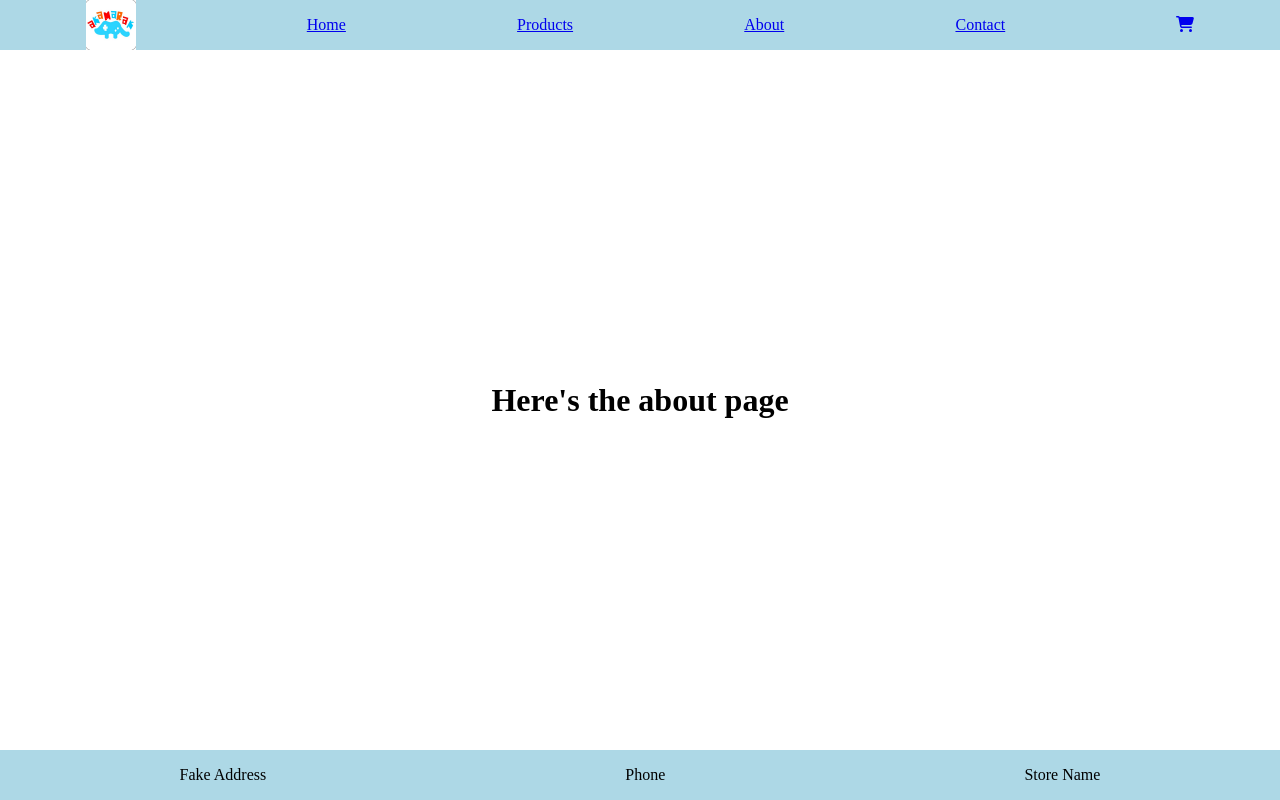
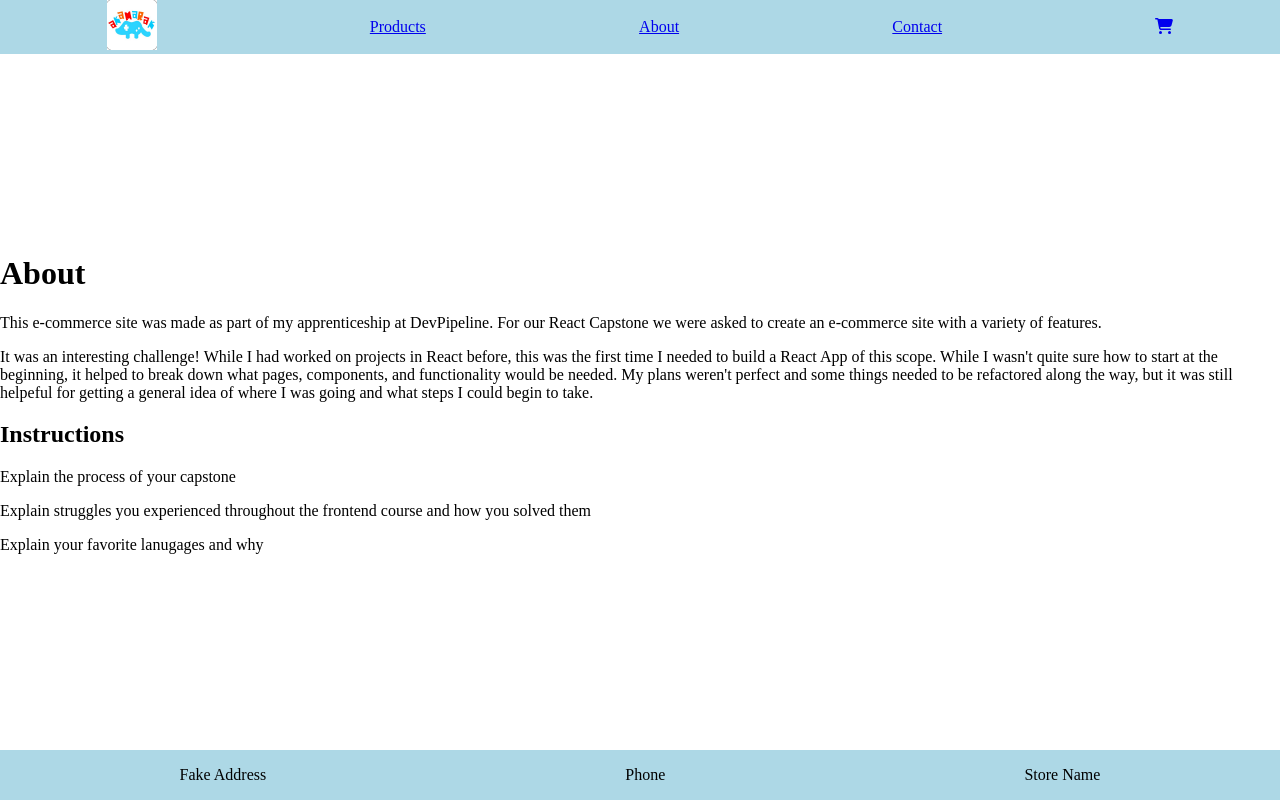
Before and after one commit to Mark-David-Hill/e-commerce, a React (Create React App) app: page /about in a window 1280 px wide. Built offline with nearby package versions, Linux system fonts and the light colour scheme.

Commit message:
Adds basic content to About page, sets up no results message to display on Products page

```diff
--- a/src/components/Navbar.jsx
+++ b/src/components/Navbar.jsx
@@ -6,8 +6,9 @@ import logo from "../assets/logo.png";
 export default function Navbar() {
   return (
     <div className="navbar-container">
-      <img src={logo} alt="Logo" />
-      <NavLink to="/">Home</NavLink>
+      <NavLink to="/">
+        <img src={logo} alt="Logo" />
+      </NavLink>
       <NavLink to="/products">Products</NavLink>
       <NavLink to="/about">About</NavLink>
       <NavLink to="/contact">Contact</NavLink>
--- a/src/pages/About.jsx
+++ b/src/pages/About.jsx
@@ -1,7 +1,28 @@
 export default function About() {
   return (
     <div className="about-container">
-      <h1>Here's the about page</h1>
+      <h1>About</h1>
+      <p>
+        This e-commerce site was made as part of my apprenticeship at
+        DevPipeline. For our React Capstone we were asked to create an
+        e-commerce site with a variety of features.
+      </p>
+      <p>
+        It was an interesting challenge! While I had worked on projects in React
+        before, this was the first time I needed to build a React App of this
+        scope. While I wasn't quite sure how to start at the beginning, it
+        helped to break down what pages, components, and functionality would be
+        needed. My plans weren't perfect and some things needed to be refactored
+        along the way, but it was still helpeful for getting a general idea of
+        where I was going and what steps I could begin to take.
+      </p>
+      <h2>Instructions</h2>
+      <p>Explain the process of your capstone</p>
+      <p>
+        Explain struggles you experienced throughout the frontend course and how
+        you solved them
+      </p>
+      <p>Explain your favorite lanugages and why</p>
     </div>
   );
 }
--- a/src/pages/Contact.jsx
+++ b/src/pages/Contact.jsx
@@ -45,7 +45,6 @@ export default function Contact() {
           required
         ></textarea>
         <input type="submit" />
-        {/* <button onClick={handleSubmit}>Submit</button> */}
       </form>
     </div>
   );
--- a/src/pages/Products.jsx
+++ b/src/pages/Products.jsx
@@ -9,6 +9,7 @@ export default function Products(props) {
   const [orderBy, setOrderBy] = useState("desc");
   const [orderCategory, setOrderCategory] = useState("id");
   const [searchTerm, setSearchTerm] = useState("");
+  const [numResults, setNumResults] = useState(0);
   const [categories, setCategories] = useState([
     "women's clothing",
     "men's clothing",
@@ -93,6 +94,20 @@ export default function Products(props) {
       .then((json) => setProducts(json));
   }, [props?.location?.state?.categories]);
 
+  useEffect(() => {
+    setNumResults(0);
+    if (products) {
+      products.forEach((product) => {
+        searchTerm &&
+          (product.title.toLowerCase().includes(searchTerm) ||
+            product.description
+              .toLowerCase()
+              .includes(searchTerm.toLowerCase())) &&
+          setNumResults((prev) => prev + 1);
+      });
+    }
+  }, [searchTerm, products, numResults]);
+
   return (
     <div className="products-container">
       <h1>Products</h1>
@@ -104,7 +119,12 @@ export default function Products(props) {
       />
       <CategoryFilter updateCategories={updateCategories} />
 
-      {products &&
+      {categories.length === 0 ? (
+        <h3>No results. Please select a category</h3>
+      ) : searchTerm.trim() !== "" && numResults === 0 ? (
+        <h3>No products match your search. Please try again.</h3>
+      ) : (
+        products &&
         products
           .filter(categoryFilterCriteria)
           .sort(sortCriteria)
@@ -116,7 +136,8 @@ export default function Products(props) {
                 searchTerm={searchTerm}
               />
             );
-          })}
+          })
+      )}
     </div>
   );
 }
```
